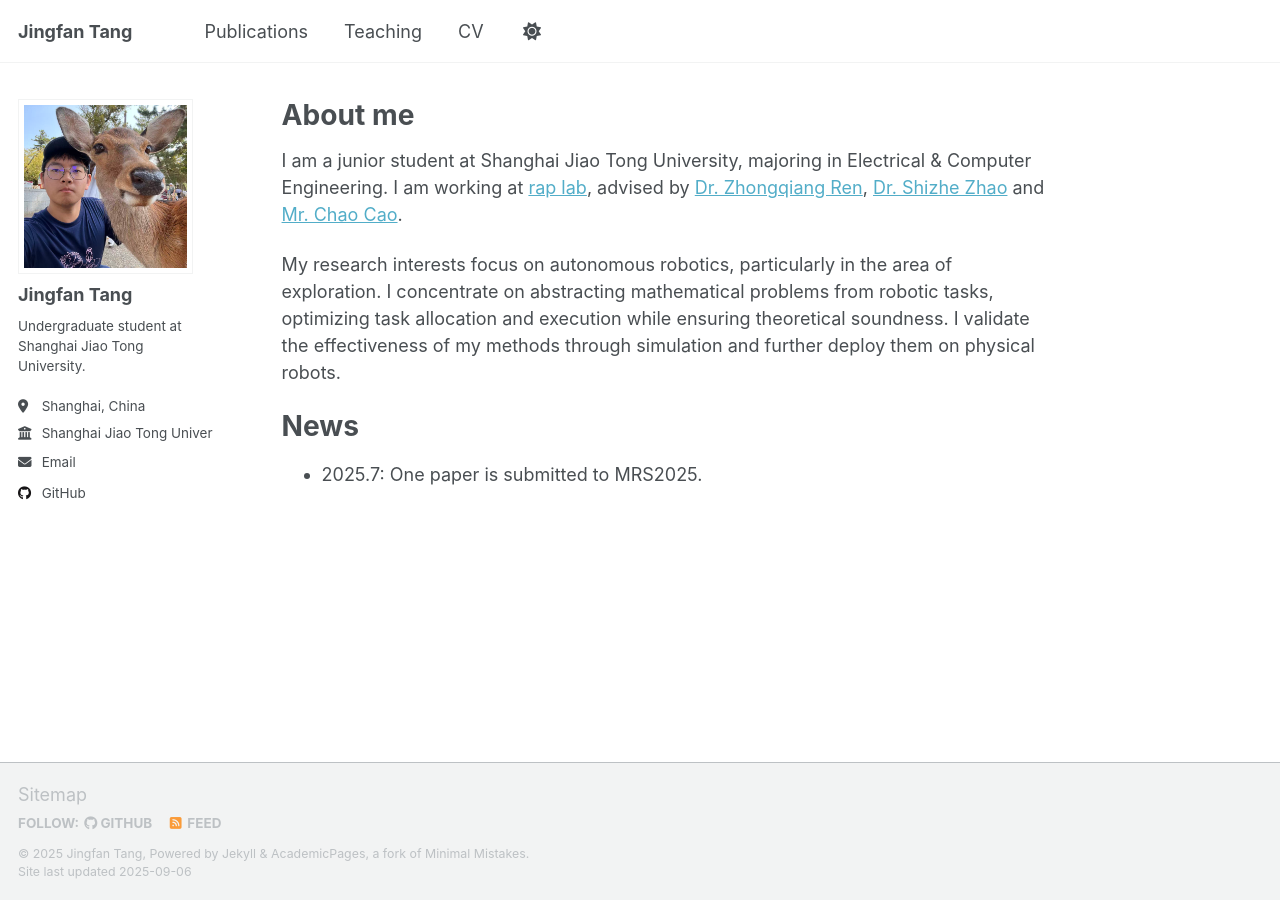
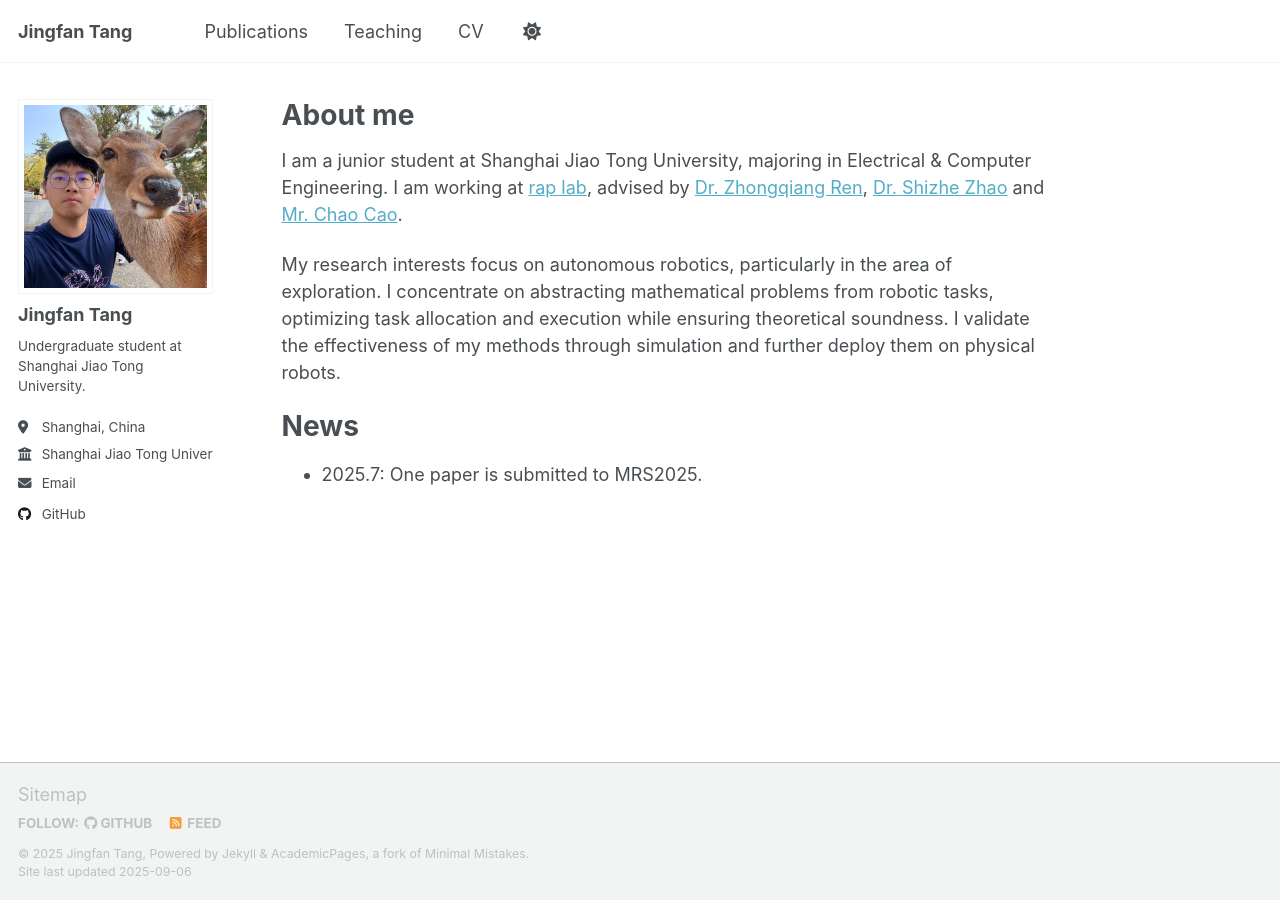
Before and after one commit to tangjingfan/tangjingfan.github.io, a Jekyll site: the page built from _pages/about.md, in a window 1280 px wide. Built offline with Jekyll 4.4.1, drawn with Linux system fonts in a browser that asks for light colours; a script that is not in the unit is left out.

Commit message:
feat: update sidebar

```diff
--- a/_sass/layout/_sidebar.scss
+++ b/_sass/layout/_sidebar.scss
@@ -94,7 +94,7 @@
   }
 
   img {
-    max-width: 175px;
+    max-width: 200px;
     border-radius: 0;
 
     @include breakpoint($large) {
```
